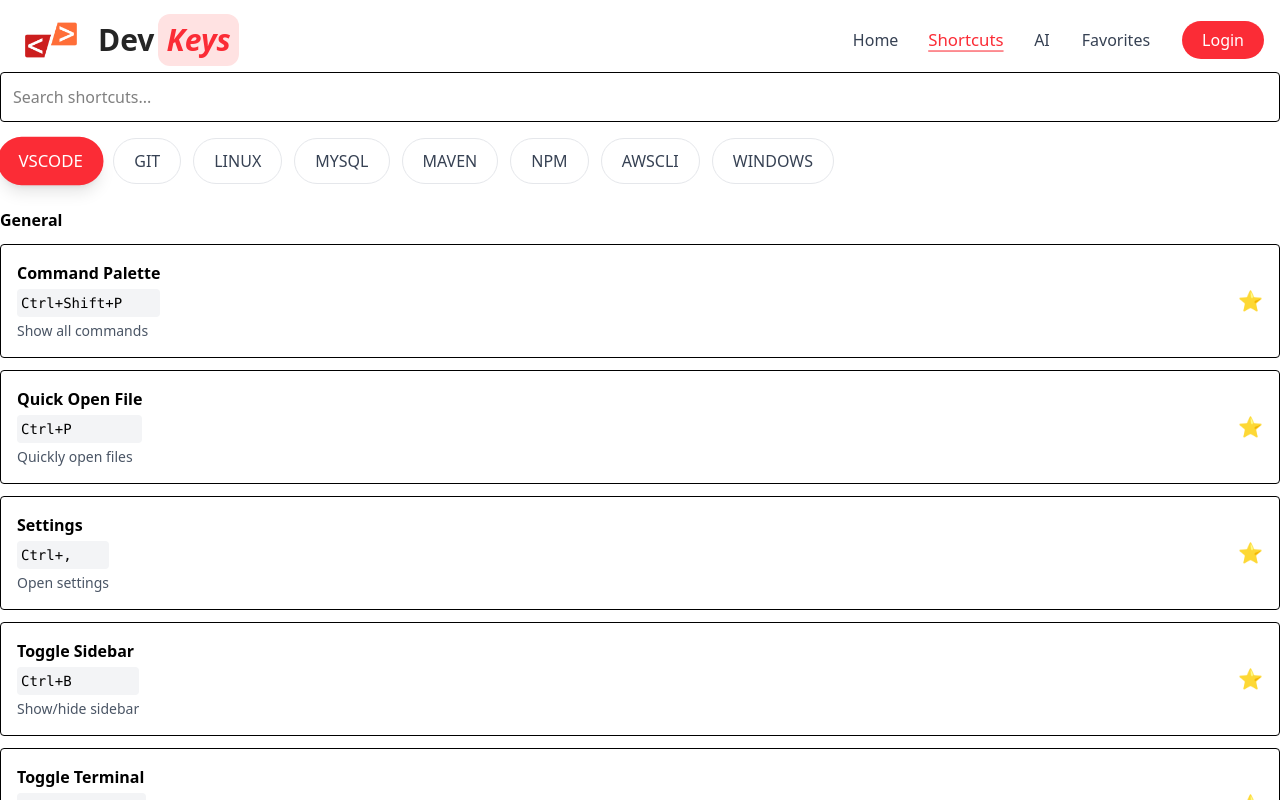
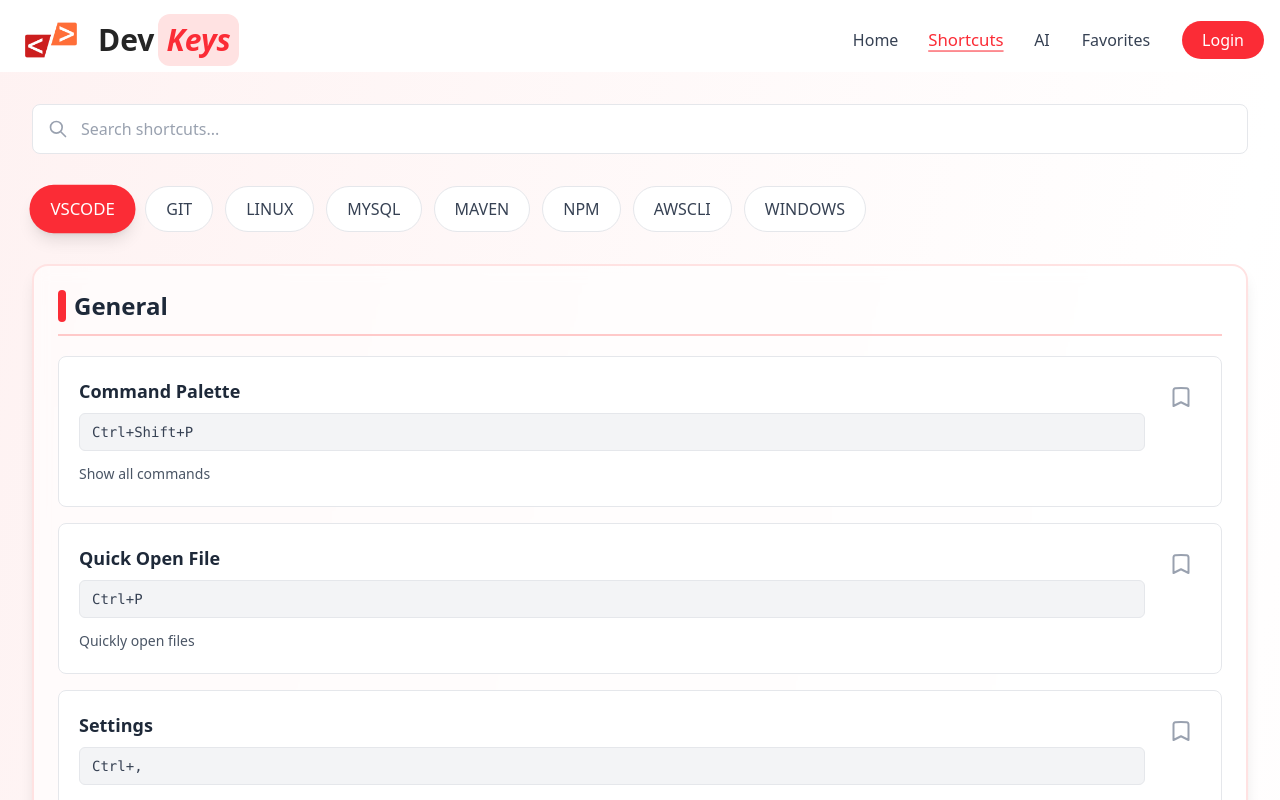
Before and after one commit to RumeshKumara/devkeys, a Next.js app: page /shortcuts in a window 1280 px wide. Shown: the top 800 px of the page. Built offline with nearby package versions, Linux system fonts and the light colour scheme.

Commit message:
Enhance ShortcutsPage, SearchBar, and ShortcutCard components with improved styling and layout for better user experience

```diff
--- a/src/app/shortcuts/page.tsx
+++ b/src/app/shortcuts/page.tsx
@@ -51,18 +51,25 @@
       })) || [];
 
   return (
-    <>
+    <div className="min-h-screen bg-gradient-to-br from-red-50 via-white to-red-50">
+      <div className="max-w-7xl mx-auto px-4 sm:px-6 lg:px-8 py-8">
+        <div className="mb-8">
           <SearchBar onSearch={setQuery} />
+        </div>
+
+        <div className="mb-8">
           <CategoryTabs active={category} onChange={handleCategoryChange} />
+        </div>
 
-      <div className="space-y-6">
+        <div className="space-y-8">
           {data.map((section: any) => (
-          <div key={section.category}>
-            <h2 className="font-bold mb-3">
+            <div key={section.category} className="bg-white/60 backdrop-blur-sm rounded-2xl border-2 border-red-100 shadow-lg p-6 hover:shadow-xl transition-all duration-300">
+              <h2 className="text-2xl font-bold mb-5 text-gray-800 border-b-2 border-red-200 pb-3 flex items-center gap-2">
+                <span className="w-2 h-8 bg-red-500 rounded-full"></span>
                 {section.category}
               </h2>
 
-            <div className="space-y-3">
+              <div className="space-y-4">
                 {section.items
                   .filter((item: any) =>
                     item.command
@@ -79,6 +86,7 @@
             </div>
           ))}
         </div>
-    </>
+      </div>
+    </div>
   );
 }
--- a/src/components/SearchBar.tsx
+++ b/src/components/SearchBar.tsx
@@ -4,11 +4,29 @@
 
 export default function SearchBar({ onSearch }: Props) {
   return (
-    <input
-      type="text"
-      placeholder="Search shortcuts..."
-      className="w-full p-3 border rounded mb-4"
-      onChange={(e) => onSearch(e.target.value)}
-    />
+    <div className="relative mb-4">
+      <div className="absolute inset-y-0 left-0 flex items-center pl-4 pointer-events-none">
+        <svg
+          className="w-5 h-5 text-gray-400"
+          fill="none"
+          stroke="currentColor"
+          viewBox="0 0 24 24"
+          xmlns="http://www.w3.org/2000/svg"
+        >
+          <path
+            strokeLinecap="round"
+            strokeLinejoin="round"
+            strokeWidth={2}
+            d="M21 21l-6-6m2-5a7 7 0 11-14 0 7 7 0 0114 0z"
+          />
+        </svg>
+      </div>
+      <input
+        type="text"
+        placeholder="Search shortcuts..."
+        className="w-full pl-12 pr-4 py-3 border border-gray-200 rounded-lg bg-white text-gray-700 placeholder-gray-400 focus:outline-none focus:ring-2 focus:ring-red-500 focus:border-red-500 transition-all duration-300 hover:border-red-300"
+        onChange={(e) => onSearch(e.target.value)}
+      />
+    </div>
   );
 }
--- a/src/components/ShortcutCard.tsx
+++ b/src/components/ShortcutCard.tsx
@@ -10,17 +10,21 @@
   description,
 }: Props) {
   return (
-    <div className="border rounded p-4 bg-white flex justify-between">
-      <div>
-        <h3 className="font-semibold">{title}</h3>
-        <code className="block mt-1 text-sm bg-gray-100 p-1 rounded">
+    <div className="border border-gray-200 rounded-lg p-5 bg-white flex justify-between items-start hover:border-red-300 hover:shadow-lg transition-all duration-300 group">
+      <div className="flex-1">
+        <h3 className="font-semibold text-gray-800 text-lg mb-2 group-hover:text-red-500 transition-colors duration-300">{title}</h3>
+        <code className="block mt-2 text-sm bg-gray-100 text-gray-700 px-3 py-2 rounded-md font-mono border border-gray-200">
           {command}
         </code>
-        <p className="text-sm text-gray-600 mt-1">
+        <p className="text-sm text-gray-600 mt-3 leading-relaxed">
           {description}
         </p>
       </div>
-      <button className="text-xl">⭐</button>
+      <button className="ml-4 hover:scale-110 transition-all duration-300 flex-shrink-0 p-2 rounded-lg hover:bg-red-50 group/btn">
+        <svg xmlns="http://www.w3.org/2000/svg" fill="none" viewBox="0 0 24 24" strokeWidth={2} stroke="currentColor" className="w-6 h-6 text-gray-400 group-hover/btn:text-red-500 transition-colors duration-300">
+          <path strokeLinecap="round" strokeLinejoin="round" d="M17.593 3.322c1.1.128 1.907 1.077 1.907 2.185V21L12 17.25 4.5 21V5.507c0-1.108.806-2.057 1.907-2.185a48.507 48.507 0 0 1 11.186 0Z" />
+        </svg>
+      </button>
     </div>
   );
 }
```
Lines whose indentation alone changed are shown as unchanged.
